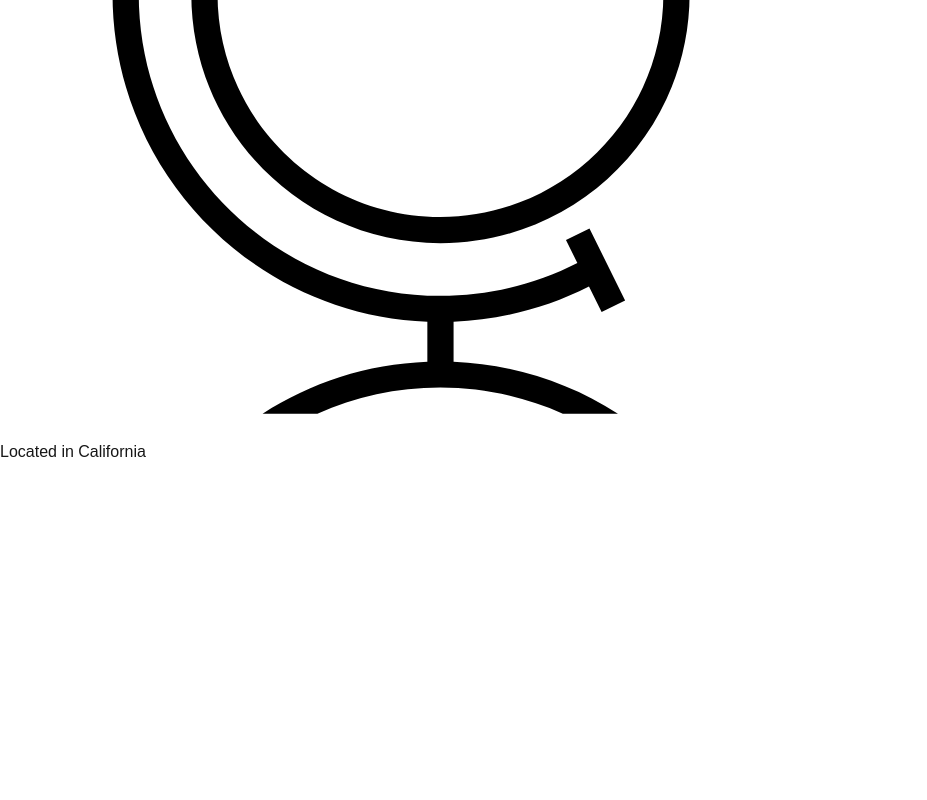
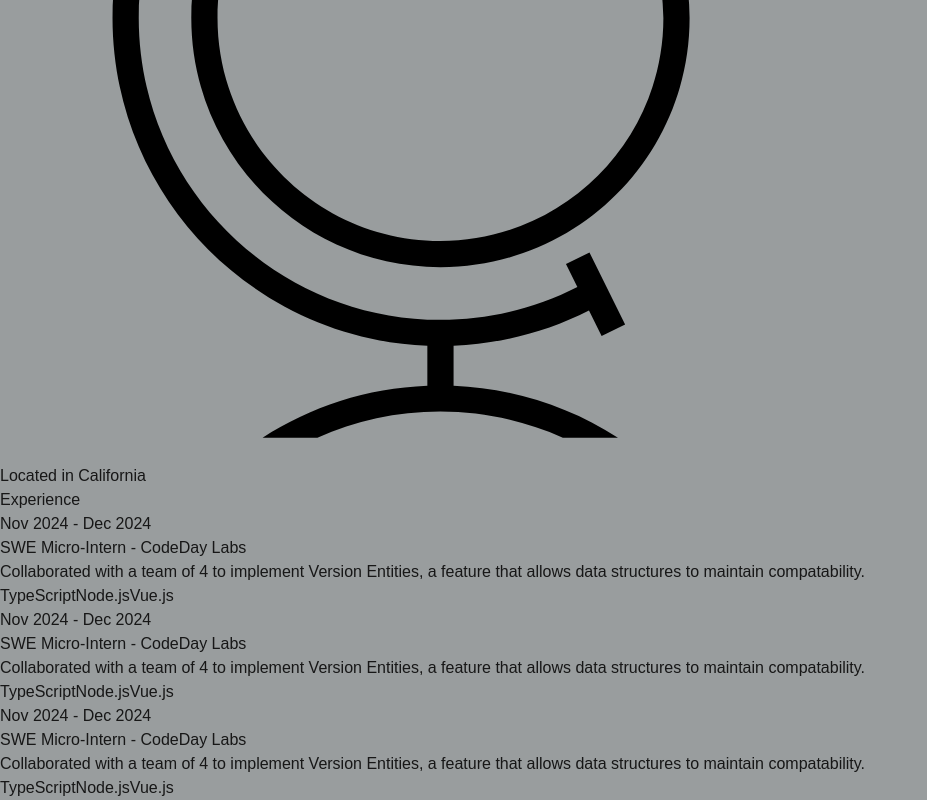
Before and after one commit to JaredSkates/Personal-Portfolio, a Next.js app: page / in a window 1280 px wide. Shown: the part 1692-2492 px from the top of the page, without its empty margins (0-927 px from the left). Before the commit the page ends 2156 px from the top, so only its background shows below. Built offline with nearby package versions, Linux system fonts and the light colour scheme.

Commit message:
Added Experience and fixed TimelineBar

```diff
--- a/package.json
+++ b/package.json
@@ -9,6 +9,7 @@
     "lint": "next lint"
   },
   "dependencies": {
+    "framer-motion": "^12.4.4",
     "next": "15.1.6",
     "react": "^19.0.0",
     "react-dom": "^19.0.0",
@@ -17,6 +18,7 @@
   },
   "devDependencies": {
     "@eslint/eslintrc": "^3",
+    "@types/aos": "^3.0.7",
     "@types/node": "^20",
     "@types/react": "^19",
     "@types/react-dom": "^19",
--- a/src/app/globals.css
+++ b/src/app/globals.css
@@ -18,7 +18,7 @@
 
 body {
   color: var(--foreground);
-  background: var(--background);
+  background: #999d9e;
   font-family: 'Dennis Sans', sans-serif;
   font-weight: 300;
   margin: 0;
--- a/src/app/page.tsx
+++ b/src/app/page.tsx
@@ -1,11 +1,14 @@
 import Navbar from "@/components/navbar";
 import Hero from '@/components/Hero';
+import Experience from "@/components/Experience";
 
 export default function Home() {
   return (
-    <div className="bg-[#999d9e] h-screen">
+    <div className="h-screen">
       <Navbar/> {/* Imported Navbar component  */}
       <Hero/> {/* Imported Hero component  */}
+      <div className="h-[20vh]"></div>
+      <Experience/> {/* Imported Experience component  */}
     </div>
   );
 }
--- /dev/null
+++ b/src/components/Experience.tsx
@@ -0,0 +1,53 @@
+"use client";
+import React, { useEffect, useRef } from 'react'
+import { motion, useScroll, useTransform } from "framer-motion";
+import { EXPERIENCES } from '../constants';
+
+type Props = {}
+
+const Experience = (props: Props) => {
+  const sectionRef = useRef(null);
+  const { scrollYProgress } = useScroll({
+    target: sectionRef,
+    offset: ["start end", "end start"],
+  });
+
+  const timelineHeight = useTransform(scrollYProgress, [0, 1], ["0%", "100%"]);
+  const timelineOpacity = useTransform(scrollYProgress, [0, 0.01, 0.9, 1], [0, 1, 1, 0]);
+
+  return (
+    <div ref={sectionRef} className='border-b border-neutral-900 pb-4'>
+        <h1 className='my-20 text-center text-4xl text-black'>Experience</h1>
+
+        <motion.div
+            className="sm:hidden lg:flex absolute left-1/2 w-1 bg-neutral-600 rounded-lg"
+            style={{
+            height: timelineHeight,
+            opacity: timelineOpacity,
+            transform: "translateX(-200px)",
+            }}
+        ></motion.div>
+
+        <div>
+            {EXPERIENCES.map((experience, index) => (
+                <div key={index} className='mb-8 flex flex-wrap lg:justify-center'>
+                    <div className='w-full lg:w-1/4'>
+                        <p className='mb-2 text-md text-neutral-200'>{experience.date}</p>
+                    </div>
+
+                    <div className='w-full max-w-xl lg:h-3/4'>
+                        <h6 className='mb-2 font-semibold text-lg'>{experience.role} - <span className='text-lg text-black'>{experience.company}</span></h6>
+                        <p className='mb-4 text-neutral-200 text-lg'>{experience.description}</p>
+                        {experience.technologies.map((tech, index) => (
+                            <span key={index} className='mr-2 mt-4 rounded bg-neutral-500 px-2 py-1 text-md font-medium text-blue-600'>{tech}</span>
+                        ))}
+                    </div>
+                </div>
+            ))}
+        </div>
+    </div>
+
+  )
+}
+
+export default Experience;
--- a/src/components/Hero.tsx
+++ b/src/components/Hero.tsx
@@ -30,15 +30,21 @@ const Hero = (props: Props) => {
                     repeat={Infinity}
                 />
             </h1>
+
+            {/** TODO: Fix button layout and Add Resume*/}
+            <div className='flex gap-2 mt-6'>
+                <a href='' className='bg-black p-2 rounded-md w-100'>Download CV</a>
+                <a href='https://github.com/JaredSkates' className='bg-black p-2 rounded-md w-100'>Github</a>
+            </div>
         </div>
 
-        {/** TODO: Fix Location Banner for Small Screen Devices */}
         <div className='hidden sm:flex absolute right-0 w-[270px] h-[90px] bg-black rounded-s-[50px] justify-center items-center gap-2 p-1'>
             <div className='w-16 h-16 rounded-[100%] bg-[#999d9e]'>
                 <img src='/world-svgrepo-com.svg' className='animate-pulse invert p-2'/>
             </div>
             <p className='text-center'>Located in California</p>
         </div>
+
     </div>
   )
 }
--- /dev/null
+++ b/src/constants/index.js
@@ -0,0 +1,26 @@
+export const EXPERIENCES = [
+    {
+        date: "Nov 2024 - Dec 2024",
+        role: "SWE Micro-Intern",
+        company: "CodeDay Labs",
+        description: `Collaborated with a team of 4 to implement Version Entities,
+                    a feature that allows data structures to maintain compatability.`,
+        technologies: ["TypeScript", "Node.js", "Vue.js"],
+    },
+    {
+        date: "Nov 2024 - Dec 2024",
+        role: "SWE Micro-Intern",
+        company: "CodeDay Labs",
+        description: `Collaborated with a team of 4 to implement Version Entities,
+                    a feature that allows data structures to maintain compatability.`,
+        technologies: ["TypeScript", "Node.js", "Vue.js"],
+    },
+    {
+        date: "Nov 2024 - Dec 2024",
+        role: "SWE Micro-Intern",
+        company: "CodeDay Labs",
+        description: `Collaborated with a team of 4 to implement Version Entities,
+                    a feature that allows data structures to maintain compatability.`,
+        technologies: ["TypeScript", "Node.js", "Vue.js"],
+    },
+];
```
Also changed, not shown: 1 other file (tests, documents, lock files or other folders).
